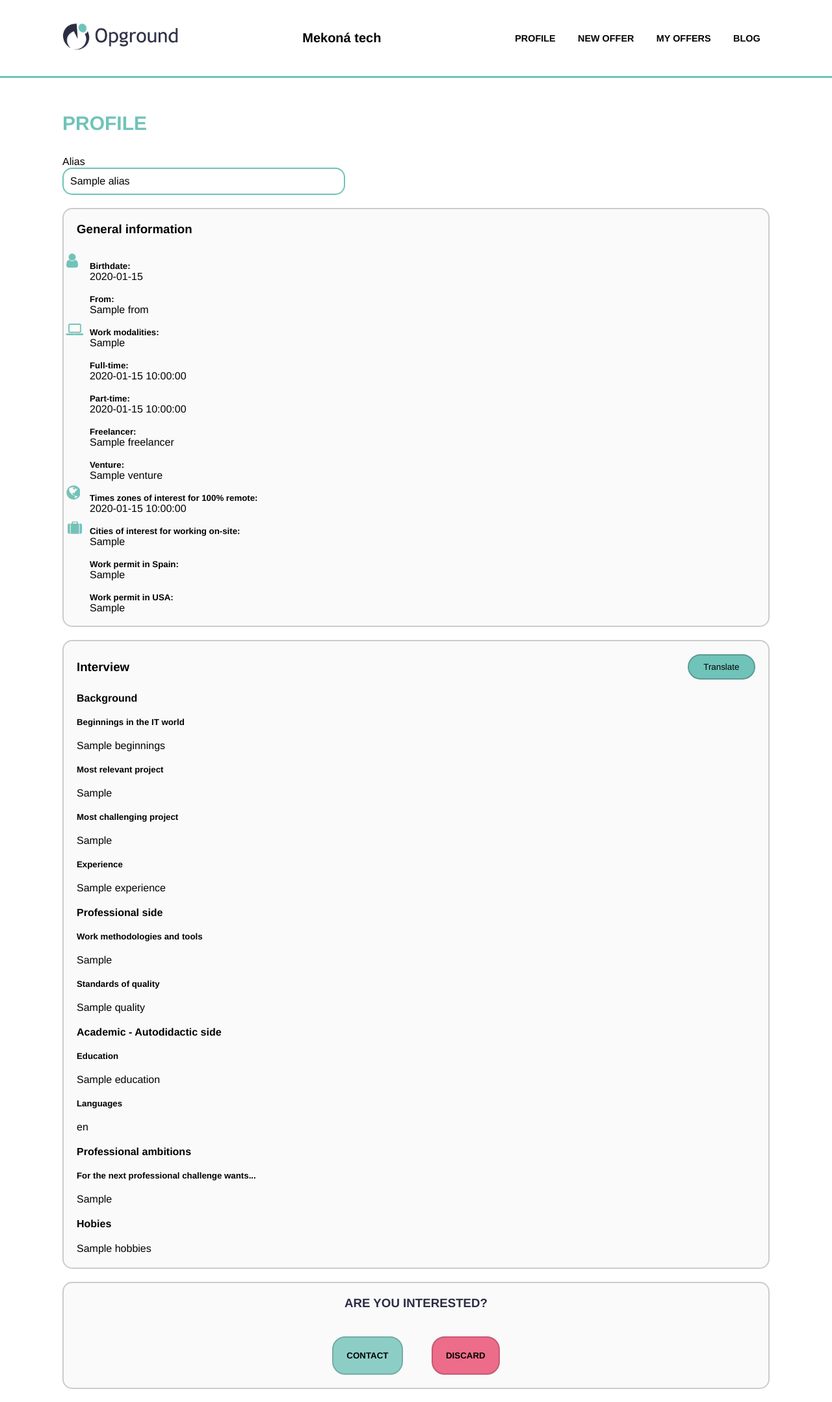
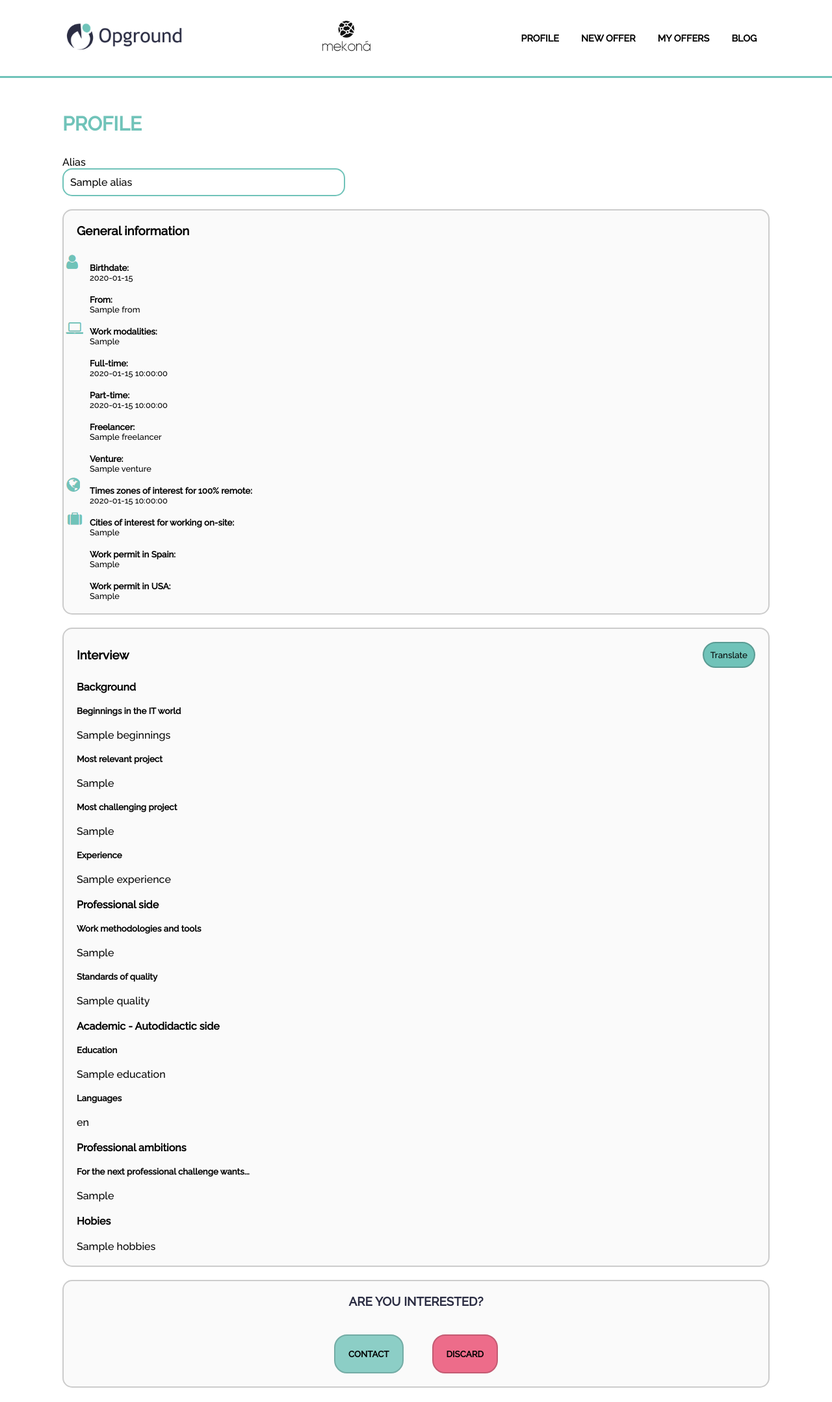
Before and after one commit to mekona-hbtn/opiTranslate, a Flask app: template templates/profile.html in a window 1280 px wide. Shown: the whole page at 65% size. After the commit the page ends 2136 px from the top, so only its background shows below. Run offline with Flask 2, Linux system fonts and the light colour scheme; the template is opened without the code that fills it: most values are stand-ins (such as "Sample title", 1, 10 or a date in 2020).

Commit message:
feat: Updated front and attached back

```diff
--- a/templates/styles/profile_styles.css
+++ b/static/styles/profile_styles.css
@@ -2,7 +2,7 @@
     box-sizing: border-box;
     margin: 0;
     padding: 0;
-    font-family: Helvetica, Arial, sans-serif;
+    font-family: 'Raleway', sans-serif;
 }
 
 header {
@@ -24,8 +24,7 @@ header {
 }
 
 #seeker_profile {
-    font-weight: bold;
-    font-size: 20px;
+    float: right;
 }
 
 .alias {
@@ -72,7 +71,7 @@ span > * {
 }
 
 .titles button {
-    width: 10%;
+    min-width: 10%;
     padding: 10px;
     background-color: #70c3b9;
     border-radius: 50px;
@@ -161,3 +160,7 @@ button:hover {
     float: left;
     margin-top: 6px;
 }
+
+.general_info span p {
+    font-size: 80%;
+}
--- a/templates/profile.html
+++ b/templates/profile.html
@@ -5,14 +5,19 @@
     <meta http-equiv="X-UA-Compatible" content="IE=edge">
     <meta name="viewport" content="width=device-width, initial-scale=1.0">
     <title>Opground | Recommended profile</title>
-    <link rel="stylesheet" href="./styles/profile_styles.css"/>
+    <link rel="stylesheet" href="../static/styles/profile_styles.css"/>
+    <style>
+        @import url('https://fonts.googleapis.com/css2?family=Raleway:wght@500&display=swap');
+    </style>
 </head>
 <body>
     <header>
         <figure>
-            <img src="./images/opground_logo.png" alt="Opground Logo" width="179" height="41">
+            <img src="../static/images/opground_logo.png" alt="Opground Logo" width="179" height="41">
         </figure>
-        <div id="seeker_profile"><p>Mekoná tech</p></div>
+        <div id="seeker_profile">
+            <img src="../static/images/mekona_logo.png" alt="mekoná logo" height="65">
+        </div>
         <ul class="menu">
             <li>PROFILE</li>
             <li>NEW OFFER</li>
@@ -29,7 +34,7 @@
         <h3>General information</h3>
         <span class="personal_info" >
             <h5>Birthdate:</h5>
-            <p>{{ techie.birthdate }}</p>
+            <p>{{ birthdate }}</p>
         </span>
         <span>
             <h5>From:</h5>
@@ -75,7 +80,9 @@
     <section class="interview">
         <section class="titles">
             <h3>Interview</h3>
-            <button type="sumbit">Translate</button>
+            <form action='/profile/{{ techie._id }}' method='POST'>
+                <button type="sumbit">Translate</button>
+            </form>
         </section>
         <h4>Background</h4>
         <h5>Beginnings in the IT world</h5>
--- a/views/profile.py
+++ b/views/profile.py
@@ -11,6 +11,7 @@ API to translate the interview.
 import requests
 from bson import ObjectId
 from flask import Blueprint, abort, render_template, request
+from datetime import datetime
 
 # Creates the blueprint of the profile view
 profile = Blueprint('profile', __name__)
@@ -23,14 +24,17 @@ def candidate(id):
     # Gets the techi info from the DB by id
     by_id = {'_id': ObjectId(id)}
     techie = test.techie_info.find_one(by_id)
+
     if not techie:
         abort(404)
+
     interview = techie['interview']
 
     # Prepares variables to be available in the context of the template
     context = {
         'techie': techie,
-        'interview': interview,
+        'birthdate': datetime.strftime(techie['birthdate'], '%d %B %Y'),
+        'interview': interview
     }
 
     # Handles the Translate button
```
Also changed, not shown: templates/recommendations.html (+8 -3 lines), static/images/alias_icon.png (renamed from templates/images/alias_icon.png), static/images/cities_icon.png (renamed from templates/images/cities_icon.png), static/images/job_icon.png (renamed from templates/images/job_icon.png), static/images/mekona_logo.png (added), static/images/opground_logo.png (renamed from templates/images/opground_logo.png), static/images/permit_icon.png (renamed from templates/images/permit_icon.png), static/images/person_icon.png (renamed from templates/images/person_icon.png), static/images/time_icon.png (renamed from templates/images/time_icon.png), static/images/work_icon.png (renamed from templates/images/work_icon.png), static/styles/recommendations_styles.css (renamed from templates/styles/recommendations_styles.css).
